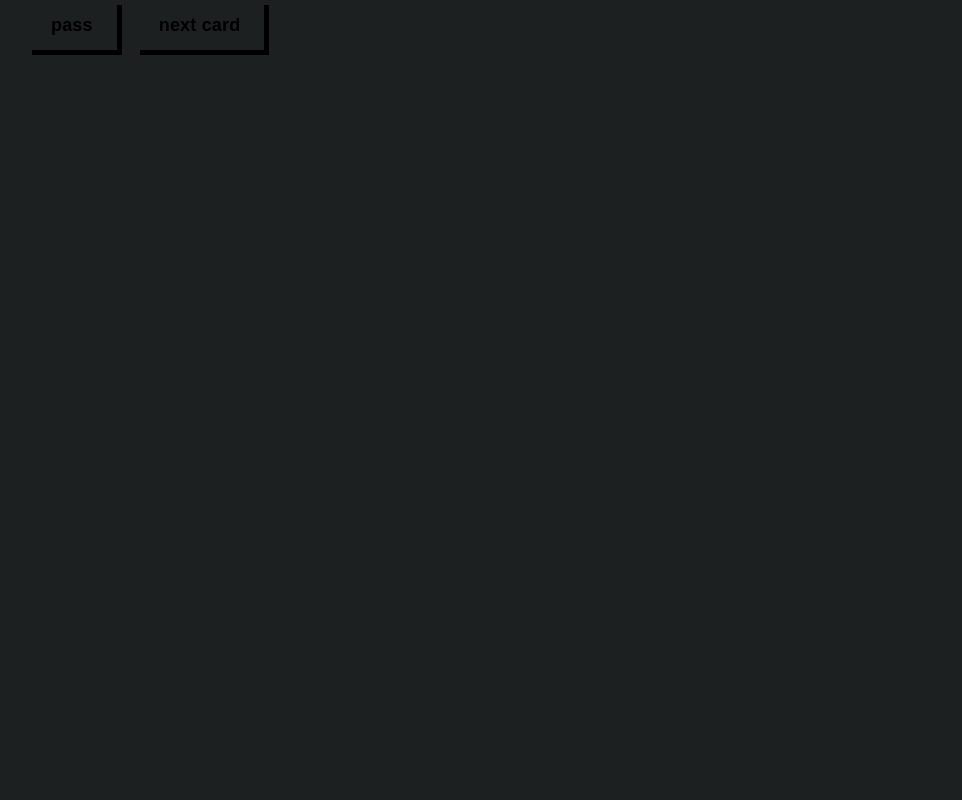
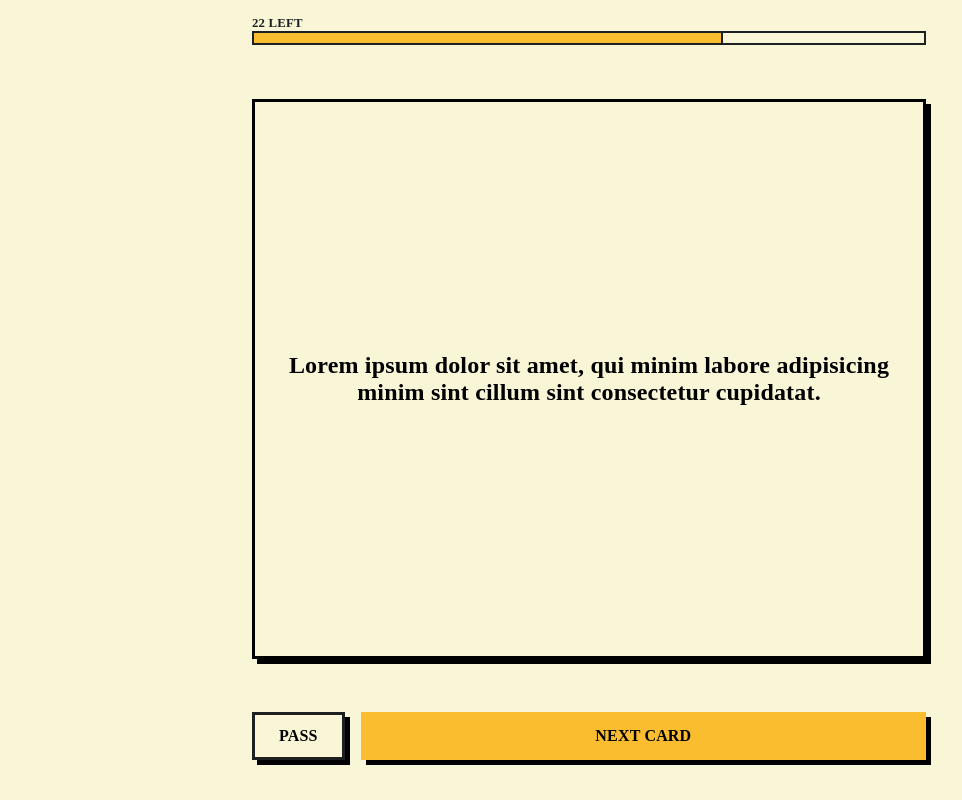
Before and after one commit to Jee-vim/connect, a React (Vite) app: page / in a window 1280 px wide. Shown: the whole page, without its empty margins (51-1013 px from the left). Built offline with nearby package versions, Linux system fonts and the light colour scheme.

Commit message:
style: update ui card

```diff
--- a/src/App.css
+++ b/src/App.css
@@ -2,33 +2,48 @@
   display: flex;
   gap: 1rem;
 }
+.flex-col-between {
+  height: 93vh;
+  display: flex;
+  flex-direction: column;
+  justify-content: space-between;
+  gap: 2rem;
+}
 
-.retro {
-  display: inline-block;
+.percentage {
+  width: 100%;
+  background-color: var(--bg);
+  overflow: hidden;
+  border: 2px solid;
+}
+
+.percentage-bar {
+  height: 10px;
+  background-color: var(--primary);
+  border-right: 2px solid;
+}
+
+.card {
+  display: flex;
+  align-items: center;
+  justify-content: center;
   padding: 12px 24px;
+  height: 70vh;
 
   font-weight: bold;
   color: #000000;
+  font-size: 1.5rem;
 
   border: 3px solid;
-  border-radius: 4px;
 
   box-shadow: 5px 5px 0px 0px #000000;
-
-  transition: transform 0.1s ease, box-shadow 0.1s ease;
-  cursor: pointer;
-}
-
-.retro:active {
-  transform: translate(5px, 5px);
-  box-shadow: 0px 0px 0px 0px #000000;
 }
 
 .outline {
-  background-color: var(--fg);
-  border: 3px solid;
+  background-color: var(--bg) !important;
+  border: 3px solid var(--fg) !important;
 }
-.default {
-  background-color: var(--primary);
-  width: 100%;
+.primary {
+  background-color: var(--primary) !important;
+  width: 100% !important;
 }
--- a/src/App.tsx
+++ b/src/App.tsx
@@ -3,19 +3,29 @@ import './App.css'
 function App() {
 
   return (
-    <>
     <section>
+      <div className='flex-col-between'>
+        <div className='progress'>
+          <p>
+            22 LEFT
+          </p>
+          <div className='percentage'>
+<div className='percentage-bar' style={{width: `70%`}}></div>
+          </div>
+        </div>
+        <div className='card'>
+          Lorem ipsum dolor sit amet, qui minim labore adipisicing minim sint cillum sint consectetur cupidatat.
+        </div>
         <div className='flex'>
           <button className="outline">
             pass
           </button>
-      <button className="default">
+          <button className="primary">
             next card
           </button>
         </div>
-
+      </div>
     </section>
-    </>
   )
 }
 
--- a/src/index.css
+++ b/src/index.css
@@ -4,11 +4,10 @@
   --fg: #1d2021;
   --bg: #f9f5d7;
   --primary: #fabd2f;
-  --font-primary: sans-serif;
 
   font: 18px/145% var(--font-primary);
   letter-spacing: 0.18px;
-  color-scheme: light dark;
+  color-scheme: light;
   color: var(--fg);
   background: var(--bg);
   font-synthesis: none;
@@ -30,13 +29,13 @@
 button {
   all: unset;
   cursor: pointer;
-  display: inline-block;
   padding: 12px 24px;
 
   font-weight: bold;
   color: #000000;
 
   box-shadow: 5px 5px 0px 0px #000000;
+  text-transform: uppercase;
 
   transition: transform 0.1s ease, box-shadow 0.1s ease;
   cursor: pointer;
@@ -49,61 +48,29 @@ button:active {
   transform: translate(5px, 5px);
   box-shadow: 0px 0px 0px 0px #000000;
 }
-::-webkit-scrollbar {
-  width: 8px;
-  height: 8px;
-}
-
-::-webkit-scrollbar-track {
-  background: transparent;
-}
-
-::-webkit-scrollbar-thumb {
-  background-color: var(--primary);
-  border-radius: 0;
-  border: 2px solid transparent;
-  background-clip: content-box;
-}
-
-::-webkit-scrollbar-thumb:hover {
-  background-color: var(--bg);
-  cursor: pointer;
-}
-
-::selection {
-  background-color: var(--primary);
-  color: var(--bg);
-}
-
-.no-scrollbar::-webkit-scrollbar {
-  display: none;
-}
-.no-scrollbar {
-  -ms-overflow-style: none;
-  scrollbar-width: none;
-}
-}
-
-@media (prefers-color-scheme: dark) {
-  :root {
-  --fg: #f9f5d7;
-  --bg: #1d2021;
-  --primary: #fabd2f;
-  }
 }
 
 #root {
-  width: 1126px;
+  width: 706px;
   max-width: 100%;
   margin: 0 auto;
   text-align: center;
-  border-inline: 1px solid;
+  padding: 1rem;
   min-height: 100svh;
-  display: flex;
-  flex-direction: column;
   box-sizing: border-box;
 }
 
 body {
-  background: var(--fg);
+  background: var(--bg);
+  width: 100%;
+  height: 100%;
 }
+section {
+  width: 100%;
+  height: 100%;
+}
+p {
+  font-weight: 600;
+  font-size: 0.8rem;
+  text-align: left;
+}
```
Lines whose indentation alone changed are shown as unchanged.
